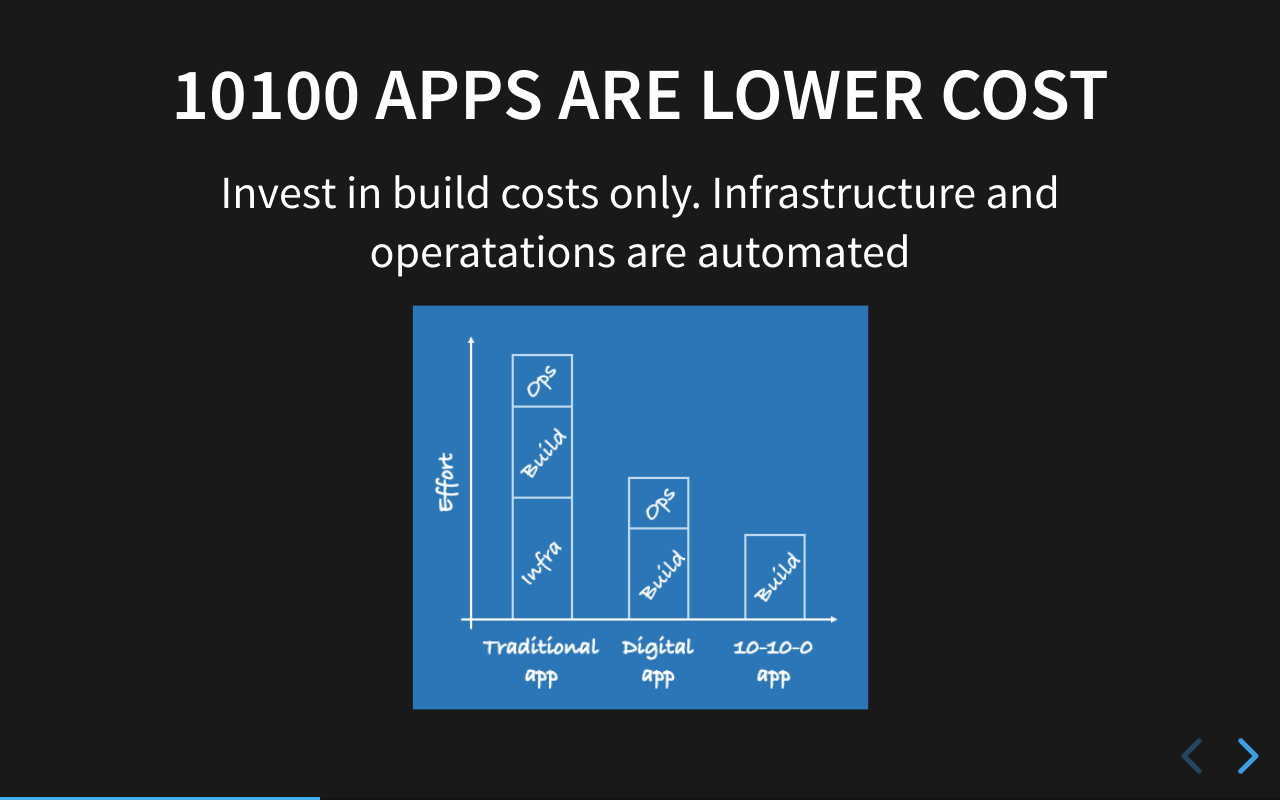
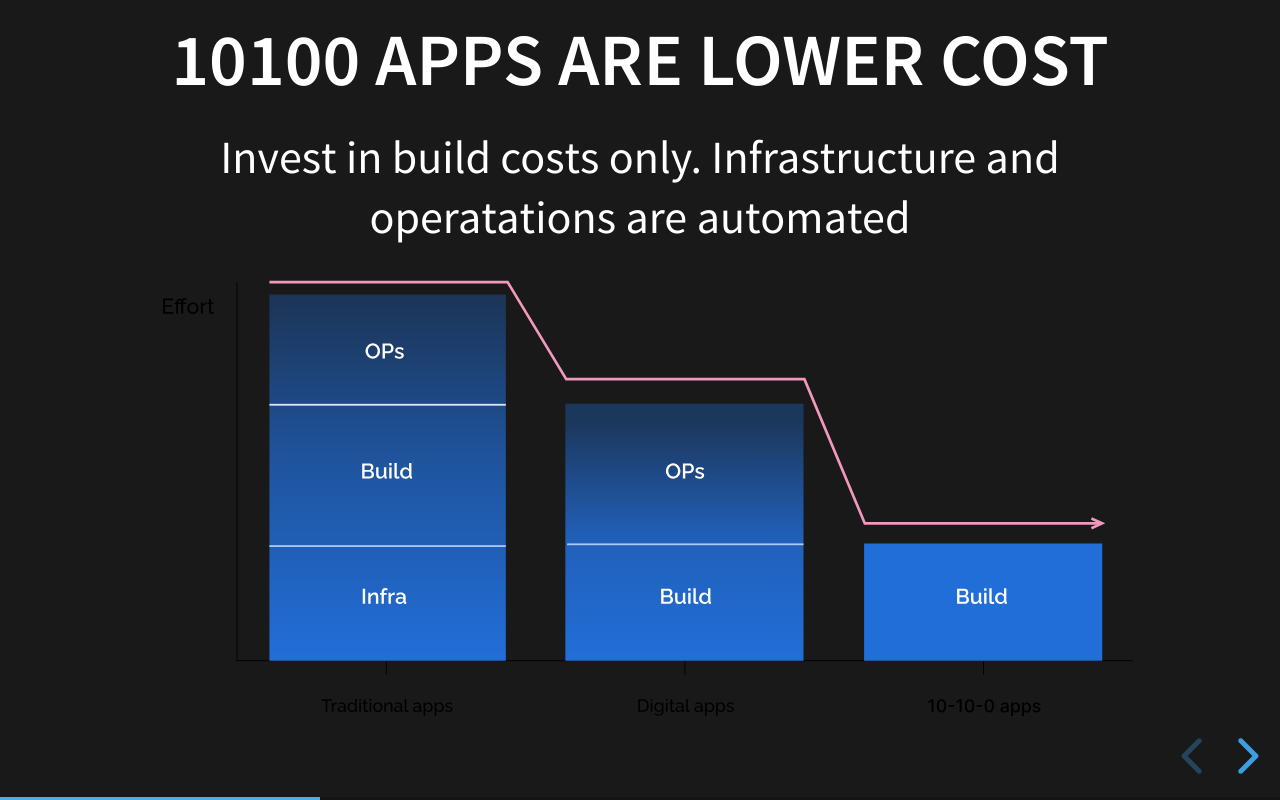
Before and after one commit to atos-digital/10100, a website: page index.html in a window 1280 px wide. Both pictures are taken after a click on the button "next slide". Drawn offline with Linux system fonts and the light colour scheme.

Commit message:
feat: add lower-cost-chart svg asset

```diff
--- a/index.html
+++ b/index.html
@@ -44,7 +44,7 @@
           Invest in build costs only. Infrastructure and operatations are
           automated
           <div>
-            <img src="img/lifecycle_cost.png" />
+            <img src="img/lower-cost-chart.svg" />
           </div>
         </section>
         <section>
```
Also changed, not shown: img/lower-cost-chart.svg (added).
